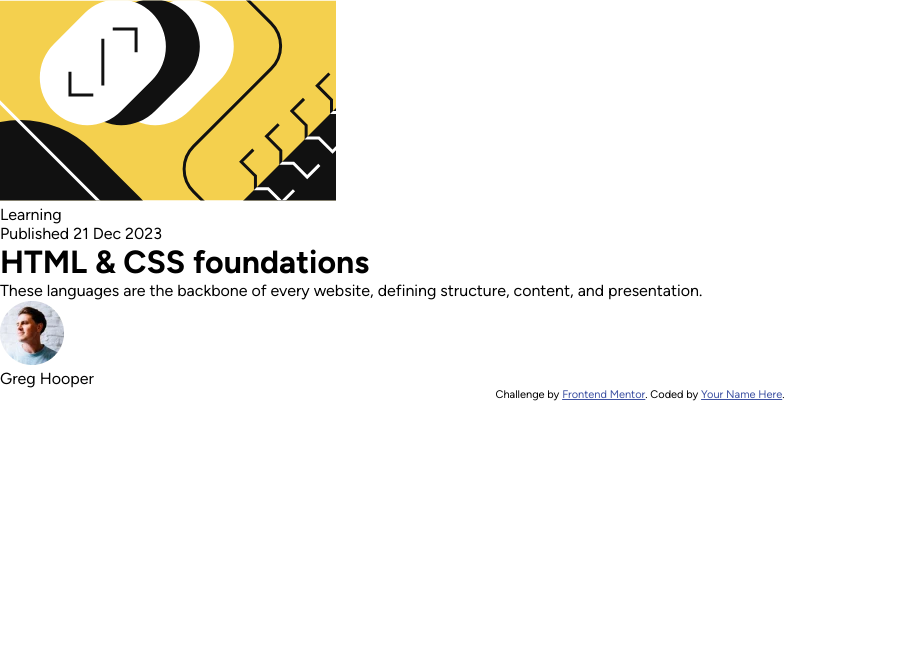
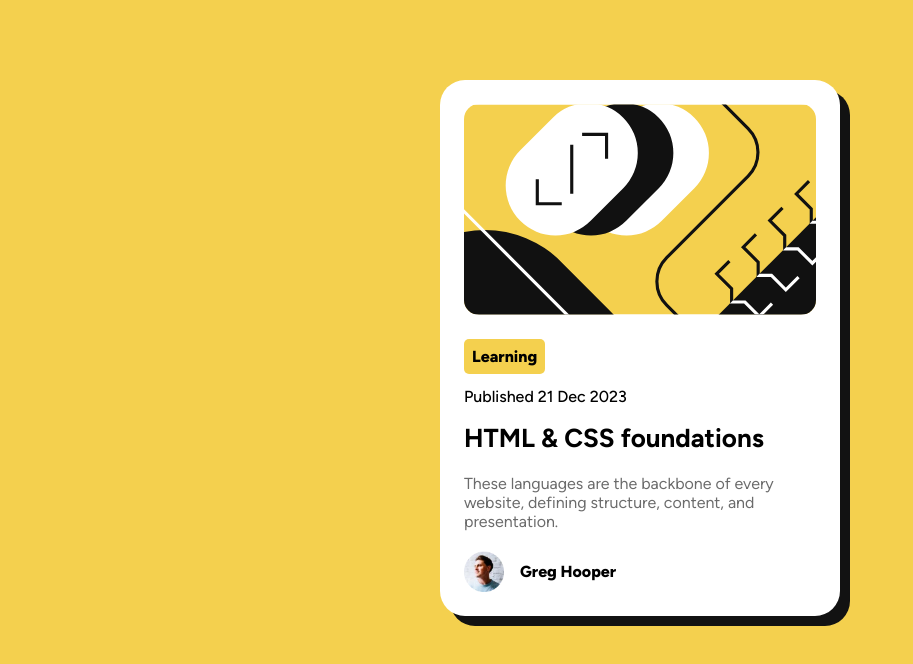
Before and after one commit to DMK980/Blog-preview-card, a plain HTML site: page index.html in a window 1280 px wide. Shown: the whole page, without its empty margins (0-913 px from the left). Drawn offline with Linux system fonts and the light colour scheme.

Commit message:
finished product

```diff
--- a/index.html
+++ b/index.html
@@ -9,20 +9,16 @@
   <title>Blog preview card</title>
 </head>
 <body>
-  <main>
+  <a>
     <img alt="illistruation" src="./assets/images/illustration-article.svg">
-    <p id="category-badge">Learning</p>
-    <p id="date-published">Published 21 Dec 2023</p>
+    <p>Learning</p>
+    <p>Published 21 Dec 2023</p>
     <h1>HTML & CSS foundations</h1>
     <p>These languages are the backbone of every website, defining structure, content, and presentation.</p>
     <div>
       <img alt="profile-pic" src="./assets/images/image-avatar.webp">
       <p>Greg Hooper</p>
     </div>
-  </main>
-  <div class="attribution">
-    Challenge by <a href="https://www.frontendmentor.io?ref=challenge" target="_blank">Frontend Mentor</a>.
-    Coded by <a href="#">Your Name Here</a>.
-  </div>
+  </a>
 </body>
 </html>
--- a/styles.css
+++ b/styles.css
@@ -7,7 +7,7 @@
     font-family: "Figtree-italic";
     src: url(./assets/fonts/Figtree-Italic-VariableFont_wght.ttf);
 }
-
+/* Globals */
 :root{
     --colour-1: hsl(47, 88%, 63%);
     --colour-2: hsl(0, 0%, 100%);
@@ -19,26 +19,76 @@
     --font-family1: "Figtree";
     --font-family2: "Figtree-italic";
 
-    --font-weight1: 500px;
-    --font-weight2: 800px;
+    --font-weight1: 500;
+    --font-weight2: 800;
 }
+/* Resets */
 *,*::after,*::before{
     margin: 0;
     padding: 0;
     box-sizing: border-box;
 }
+
 body{
     font-family: var(--font-family1);
     font-size: var(--font-size);
+    background-color: var(--colour-1);
+    display: flex;
+    justify-content: center;
+    padding: 5rem 1rem;
 }
 
+a{
+    background-color: var(--colour-2);
+    box-shadow: 10px 10px var(--colour-4);
+    border-radius: 25px;
+    padding: 1.5rem;
+    max-width: 400px;
+}
 
+img[alt="illistruation"]{
+    width: 100%;
+    min-width: 180px;
+    border-radius: 15px;
+}
 
+a > p:nth-child(2){
+    background-color: var(--colour-1);
+    width: fit-content;
+    padding: 0.5rem;
+    border-radius: 5px;
+    margin: 1.25rem 0 0.85rem 0;
+    font-weight:var(--font-weight2);
+}
 
-.attribution {
-    font-size: 11px;
-    text-align: center;
+a > p:nth-child(3){
+    font-weight: var(--font-weight1);
 }
-.attribution a {
-    color: hsl(228, 45%, 44%);
+
+h1{
+    font-size: clamp(18px,1.5vw + 1rem,26px);
+    padding: 1rem 0 1.25rem 0;
 }
+h1:hover{
+    color: var(--colour-1);
+    cursor: pointer;
+}
+
+a > p:last-of-type{
+    color: var(--colour-3);
+    padding: 0 0 1.25rem 0;
+}
+
+a > div{
+    display: flex;
+    align-items: center;
+    gap: 1rem;
+}
+
+img[alt="profile-pic"]{
+    width: 40px;
+}
+
+a > div > p{
+    font-weight: var(--font-weight2);
+}
```
Also changed, not shown: assets/images/Screenshot.png (added), 1 other file.
